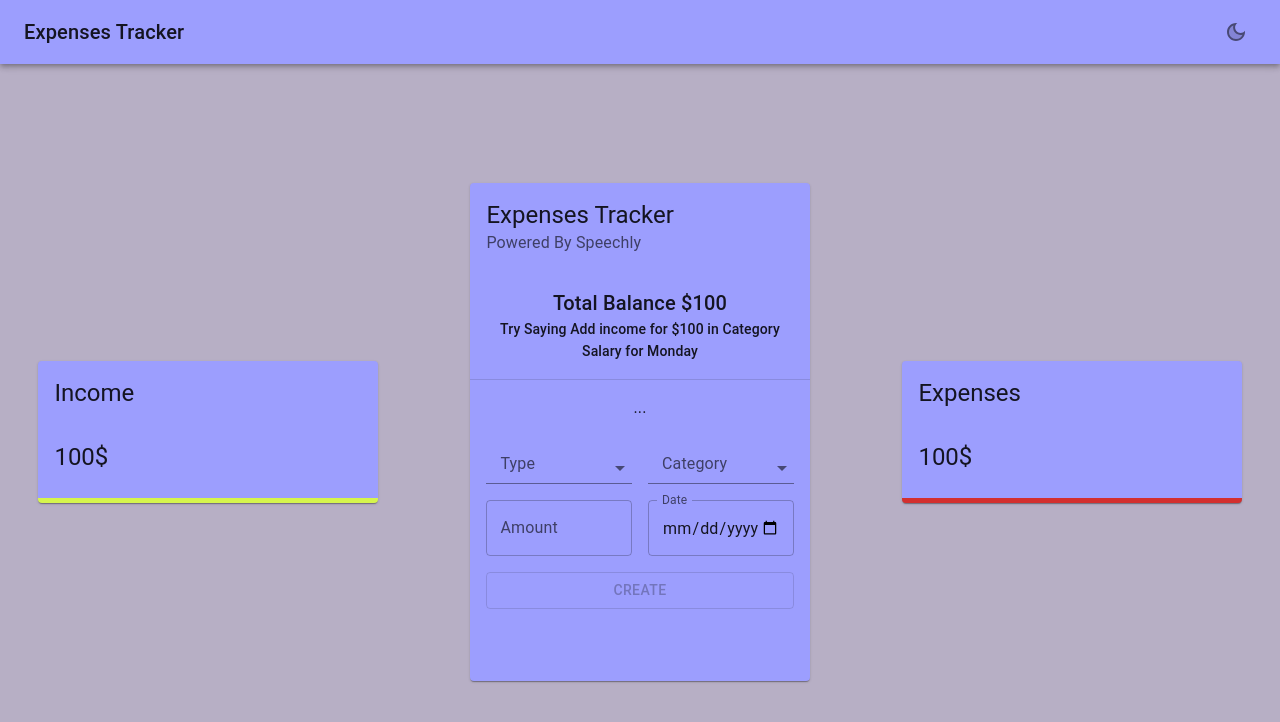
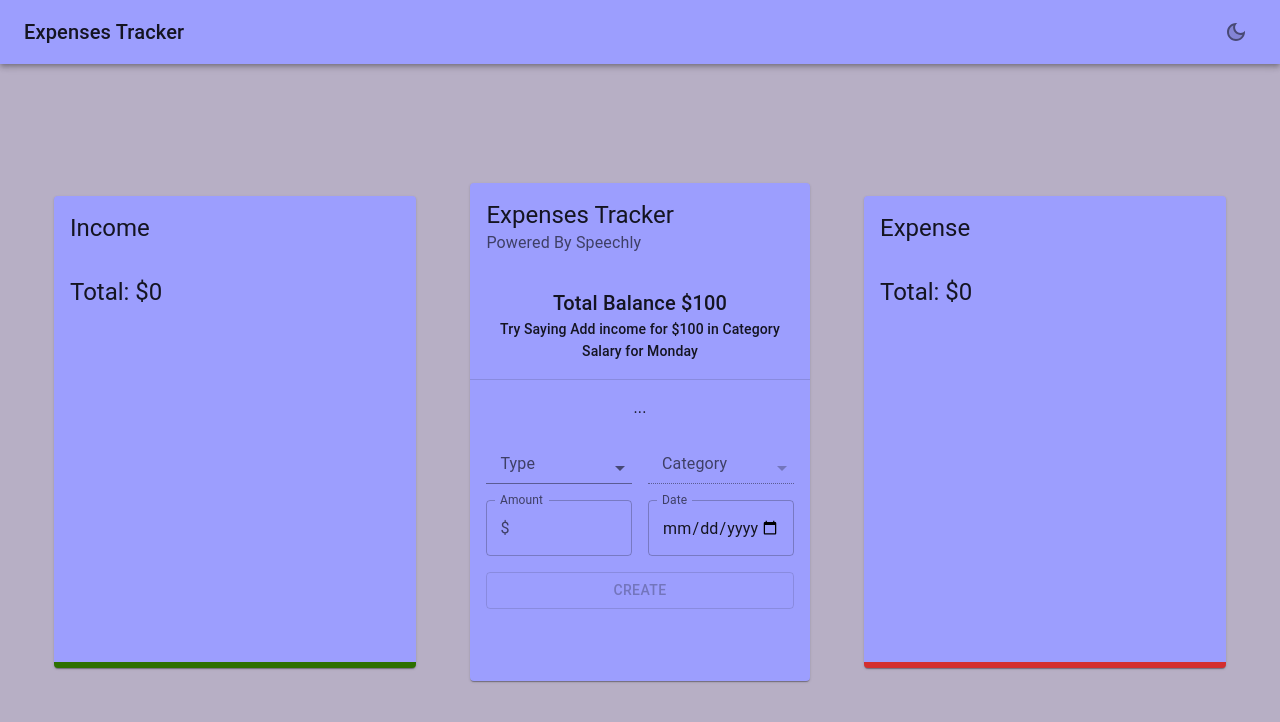
Before and after one commit to FerasHamam/expense_tracker, a React (Create React App) app: page / in a window 1280 px wide. Shown: the top 722 px of the page. Built offline with nearby package versions, Linux system fonts and the light colour scheme.

Commit message:
Added Charts, useTransaction custom hook and  edited the form

```diff
--- a/src/App.js
+++ b/src/App.js
@@ -25,14 +25,14 @@
             justifyContent="center"
             spacing={2}
           >
-            <Grid item xs={12} sm={4}>
+            <Grid item xs={12} sm={3.5}>
               <Details title="Income" />
             </Grid>
             <Grid item xs={12} sm={4}>
               <Main />
             </Grid>
-            <Grid item xs={12} sm={4}>
-              <Details title="Expenses" />
+            <Grid item xs={12} sm={3.5}>
+              <Details title="Expense" />
             </Grid>
           </Grid>
         </Grid>
--- a/src/components/AppBar/Appbar.jsx
+++ b/src/components/AppBar/Appbar.jsx
@@ -7,7 +7,6 @@
 
 const Appbar = () => {
   const { mode, changeTheme } = useTheme();
-  console.log(changeTheme);
   return (
     <Box sx={{ flexGrow: 1, width: "100vw" }}>
       <AppBar position="static" sx={{ bgcolor: "primary.main" }}>
--- a/src/components/Details/Details.jsx
+++ b/src/components/Details/Details.jsx
@@ -1,28 +1,30 @@
 import React from "react";
 import { Card, CardContent, CardHeader, Typography } from "@mui/material";
+import useTransactions from "../../hooks/useTransactions";
+import { Doughnut } from "react-chartjs-2";
+import "chart.js/auto";
 
 const Details = ({ title }) => {
+  console.log("oui " + title);
   const borderC = title === "Income" ? "secondary.main" : "error.main";
+  const { total, chartData } = useTransactions(title);
   return (
     <div>
       <Card
         sx={{
-          borderBottom: 5,
+          borderBottom: 6,
           borderColor: borderC,
           backgroundColor: "primary.main",
-          margin: "0 3vw",
         }}
       >
         <CardHeader title={title} />
         <CardContent>
-          <Typography align="center" variant="h2"></Typography>
-          <Typography variant="h5">100$</Typography>
+          <Typography variant="h5">Total: ${total}</Typography>
+          <Doughnut data={chartData} />
         </CardContent>
       </Card>
     </div>
   );
 };
 
-Details.propTypes = {};
-
 export default Details;
--- a/src/components/Main/Form/Form.jsx
+++ b/src/components/Main/Form/Form.jsx
@@ -2,6 +2,7 @@
   Button,
   FormControl,
   Grid,
+  InputAdornment,
   InputLabel,
   MenuItem,
   Select,
@@ -104,6 +105,7 @@
               color="secondary"
               value={formData.category}
               error={formError.category}
+              disabled={formData.type === ""}
               onChange={(event) => {
                 const value = event.target.value;
                 if (value === null) {
@@ -140,11 +142,13 @@
             value={formData.amount}
             error={formError.amount}
             helperText={
-              formError.amount === true
-                ? "Please enter a valid positive Amount "
-                : ""
+              formError.amount === true ? "Please enter positive Amount " : ""
             }
-            inputProps={{ min: 0 }}
+            InputProps={{
+              startAdornment: (
+                <InputAdornment position="start">$</InputAdornment>
+              ),
+            }}
             onChange={(event) => {
               let value = event.target.value;
               if (value === null || Number(value) <= 0) {
@@ -169,9 +173,7 @@
             value={formData.date !== null ? formData.date : new Date()}
             error={formError.date}
             helperText={
-              formError.date === true
-                ? "Please enter a valid date"
-                : ""
+              formError.date === true ? "Please enter a valid date" : ""
             }
             onChange={(event) => {
               const value = event.target.value;
--- a/src/context/ModeContext.jsx
+++ b/src/context/ModeContext.jsx
@@ -15,7 +15,7 @@
               main: "#9C9EFE",
             },
             secondary: {
-              main: "#d6f54d",
+              main: "#2d7000",
             },
             background: {
               default: "#b7afc5",
@@ -28,7 +28,7 @@
               main: "#493469",
             },
             secondary: {
-              main: "#fbc02d",
+              main: "#3ea320",
             },
             background: {
               default: "#333038",
--- /dev/null
+++ b/src/hooks/useTransactions.js
@@ -0,0 +1,34 @@
+import { useContext } from "react";
+import { ExpenseTrackerContext } from "../context/Context";
+import {
+  expenseCategories,
+  incomeCategories,
+  resetCategories,
+} from "../constants/constants";
+
+const useTransactions = (type) => {
+  resetCategories();
+  const { transactions } = useContext(ExpenseTrackerContext);
+  const transactionsPerType = transactions.filter((t) => t.type === type);
+  const categories = type === "Income" ? incomeCategories : expenseCategories;
+  const total = transactionsPerType.reduce((acc, t) => (acc += t.amount), 0);
+  transactionsPerType.forEach((t) => {
+    const categoryIndex = categories.findIndex(
+      (c) => c.type === t.category.type
+    );
+    if (categoryIndex >= 0) categories[categoryIndex].amount = t.amount;
+  });
+  const filteredCategories = categories.filter((c) => c.amount > 0);
+  const chartData = {
+    datasets: [
+      {
+        data: filteredCategories.map((c) => c.amount),
+        backgroundColor: filteredCategories.map((c) => c.color),
+      },
+    ],
+    labels: filteredCategories.map((c) => c.type),
+  };
+  return { total, chartData };
+};
+
+export default useTransactions;
```
